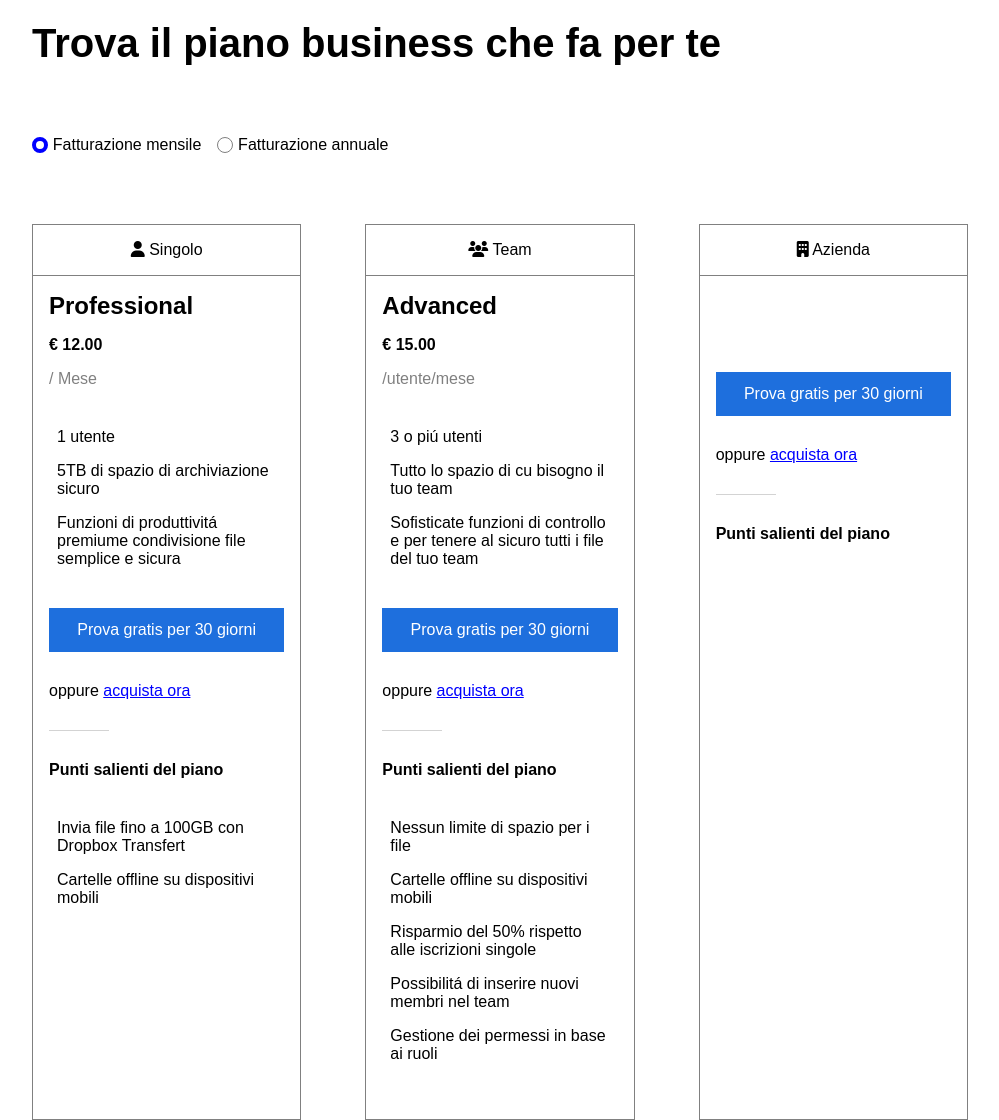
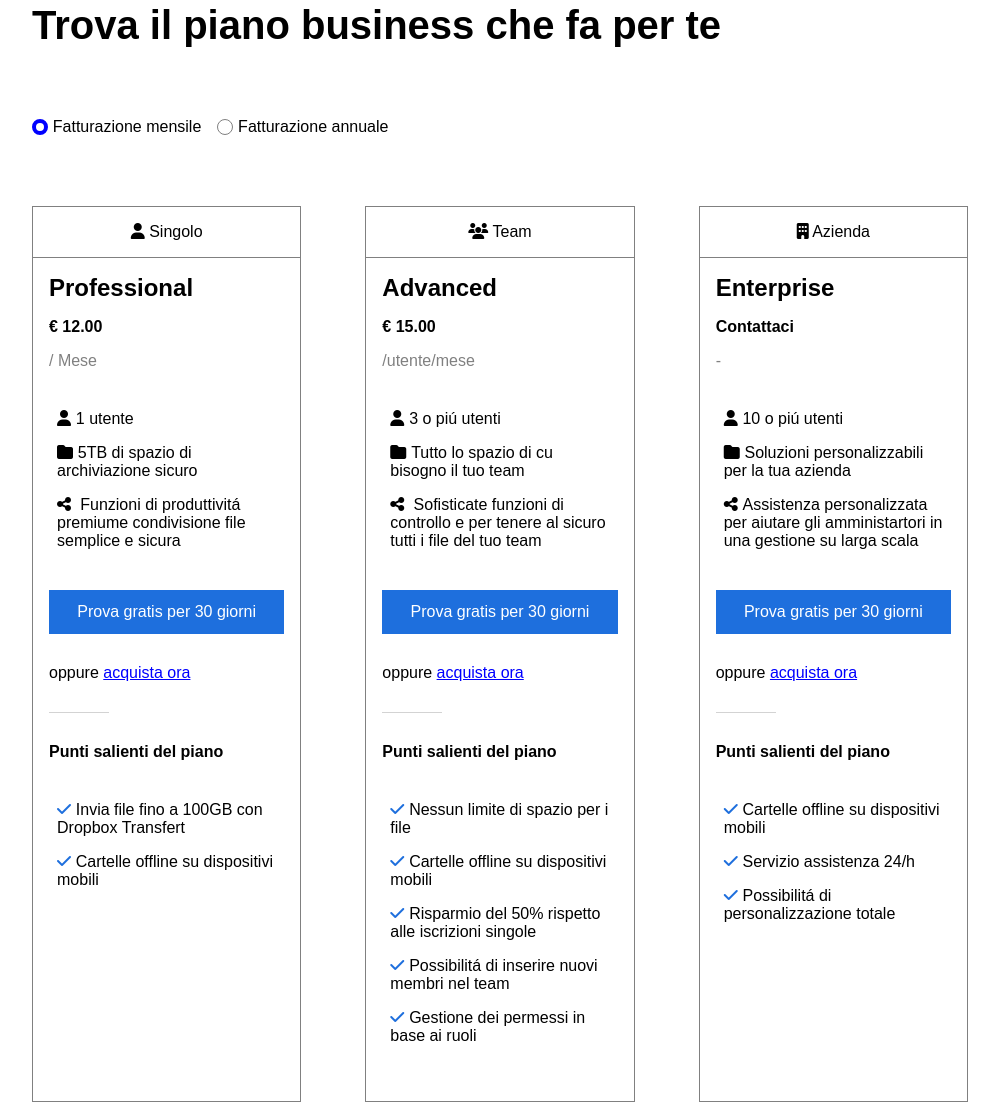
Before and after one commit to bradyshehu/htmlcss-dropbox, a plain HTML site: page index.html in a window 1280 px wide. Shown: the part 1018-2138 px from the top of the page, without its empty margins (140-1139 px from the left). Drawn offline with Linux system fonts and the light colour scheme.

Commit message:
add icons

```diff
--- a/css/style.css
+++ b/css/style.css
@@ -243,9 +243,41 @@ footer h3 {
   padding-bottom: 1rem;
 }
 footer .slash {
-  width: 90px;
+  width: 8rem;
   margin: 0px;
 }
 .bottom-footer {
   padding: 2rem 0rem;
 }
+.language {
+  line-height: 1rem;
+  /* vertical-align: text-bottom; */
+}
+.italian {
+  margin: 0rem 0.5rem;
+}
+.salient::before {
+  font-family: FontAwesome;
+  content: "\f00c";
+  color: #1e6fdd;
+  margin-right: 0.3rem;
+  font-weight: bolder;
+}
+.space::before {
+  font-family: FontAwesome;
+  content: "\f07b";
+  margin-right: 0.3rem;
+  font-weight: bolder;
+}
+.extra::before {
+  font-family: FontAwesome;
+  content: "\f1e0";
+  margin-right: 0.3rem;
+  font-weight: bolder;
+}
+.users::before {
+  font-family: FontAwesome;
+  content: "\f007";
+  margin-right: 0.3rem;
+  font-weight: bolder;
+}
--- a/index.html
+++ b/index.html
@@ -57,11 +57,7 @@
           <div class="row negative">
             <div class="col-1-3">
               <p>
-                Lorem ipsum dolor sit amet consectetur adipisicing elit.
-                Architecto animi tempore autem quia voluptatum, impedit eum
-                quasi perspiciatis exercitationem cumque magnam ea perferendis
-                minus sapiente quam eaque saepe ipsam, veniam vero cum, quisquam
-                maxime.
+                Finalmente tutti i tuoi strumenti, contenuti e collaboratori sono accessibili dallo stesso posto . Dropbox Business è più di uno spazio di archiviazione sicuro: è un modo intelligente e integrato per ottimizzare il flusso di lavoro esistente.
               </p>
               <button class="button">Inizia la prova gratuita</button>
               <p>Anulla in qualsiasi momento</p>
@@ -105,9 +101,9 @@
                 <p class="price">€ 12.00</p>
                 <span class="time">/ Mese</span>
                 <ul>
-                  <li>1 utente</li>
-                  <li>5TB di spazio di archiviazione sicuro</li>
-                  <li>
+                  <li class="users">1 utente</li>
+                  <li class="space">5TB di spazio di archiviazione sicuro</li>
+                  <li class="extra">
                     Funzioni di produttivitá premiume condivisione file semplice
                     e sicura
                   </li>
@@ -118,8 +114,8 @@
                 <div class="slash"></div>
                 <b>Punti salienti del piano</b>
                 <ul>
-                  <li>Invia file fino a 100GB con Dropbox Transfert</li>
-                  <li>Cartelle offline su dispositivi mobili</li>
+                  <li class="salient">Invia file fino a 100GB con Dropbox Transfert</li>
+                  <li class="salient">Cartelle offline su dispositivi mobili</li>
                 </ul>
               </div>
             </div>
@@ -135,9 +131,9 @@
                 <p class="price">€ 15.00</p>
                 <span class="time">/utente/mese</span>
                 <ul>
-                  <li>3 o piú utenti</li>
-                  <li>Tutto lo spazio di cu bisogno il tuo team</li>
-                  <li>
+                  <li class="users">3 o piú utenti</li>
+                  <li class="space">Tutto lo spazio di cu bisogno il tuo team</li>
+                  <li class="extra">
                     Sofisticate funzioni di controllo e per tenere al sicuro
                     tutti i file del tuo team
                   </li>
@@ -147,11 +143,11 @@
                 <div class="slash"></div>
                 <b>Punti salienti del piano</b>
                 <ul>
-                  <li>Nessun limite di spazio per i file</li>
-                  <li>Cartelle offline su dispositivi mobili</li>
-                  <li>Risparmio del 50% rispetto alle iscrizioni singole</li>
-                  <li>Possibilitá di inserire nuovi membri nel team</li>
-                  <li>Gestione dei permessi in base ai ruoli</li>
+                  <li class="salient">Nessun limite di spazio per i file</li>
+                  <li class="salient">Cartelle offline su dispositivi mobili</li>
+                  <li class="salient">Risparmio del 50% rispetto alle iscrizioni singole</li>
+                  <li class="salient">Possibilitá di inserire nuovi membri nel team</li>
+                  <li class="salient">Gestione dei permessi in base ai ruoli</li>
                 </ul>
               </div>
             </div>
@@ -163,15 +159,23 @@
                 Azienda
               </div>
               <div class="card-main">
-                <h3></h3>
-                <p class="price"></p>
-                <span class="time"> </span>
-                <ul></ul>
+                <h3>Enterprise</h3>
+                <p class="price">Contattaci</p>
+                <span class="time">-</span>
+                <ul>
+                  <li class="users">10 o piú utenti</li>
+                  <li class="space">Soluzioni personalizzabili per la tua azienda</li>
+                  <li class="extra">Assistenza personalizzata per aiutare gli amministartori in una gestione  su larga scala</li>
+                </ul>
                 <button class="button">Prova gratis per 30 giorni</button>
                 <p>oppure <a href="#">acquista ora</a></p>
                 <div class="slash"></div>
                 <b>Punti salienti del piano</b>
-                <ul></ul>
+                <ul>
+                  <li class="salient">Cartelle offline su dispositivi mobili</li>
+                  <li class="salient">Servizio assistenza 24/h</li>
+                  <li class="salient">Possibilitá di personalizzazione totale </li>
+                </ul>
               </div>
             </div>
           </div>
@@ -385,7 +389,11 @@
         </div>
         <div class="slash"></div>
         <div class="bottom-footer">
-          <div class="language">Italiano</div>
+          <div class="language">
+            <i class="fa-solid fa-earth-americas"></i>
+            <span class="italian">Italiano</span>
+            <i class="fa-solid fa-caret-up"></i>
+          <div>
         </div>
       </div>
     </footer>
```
